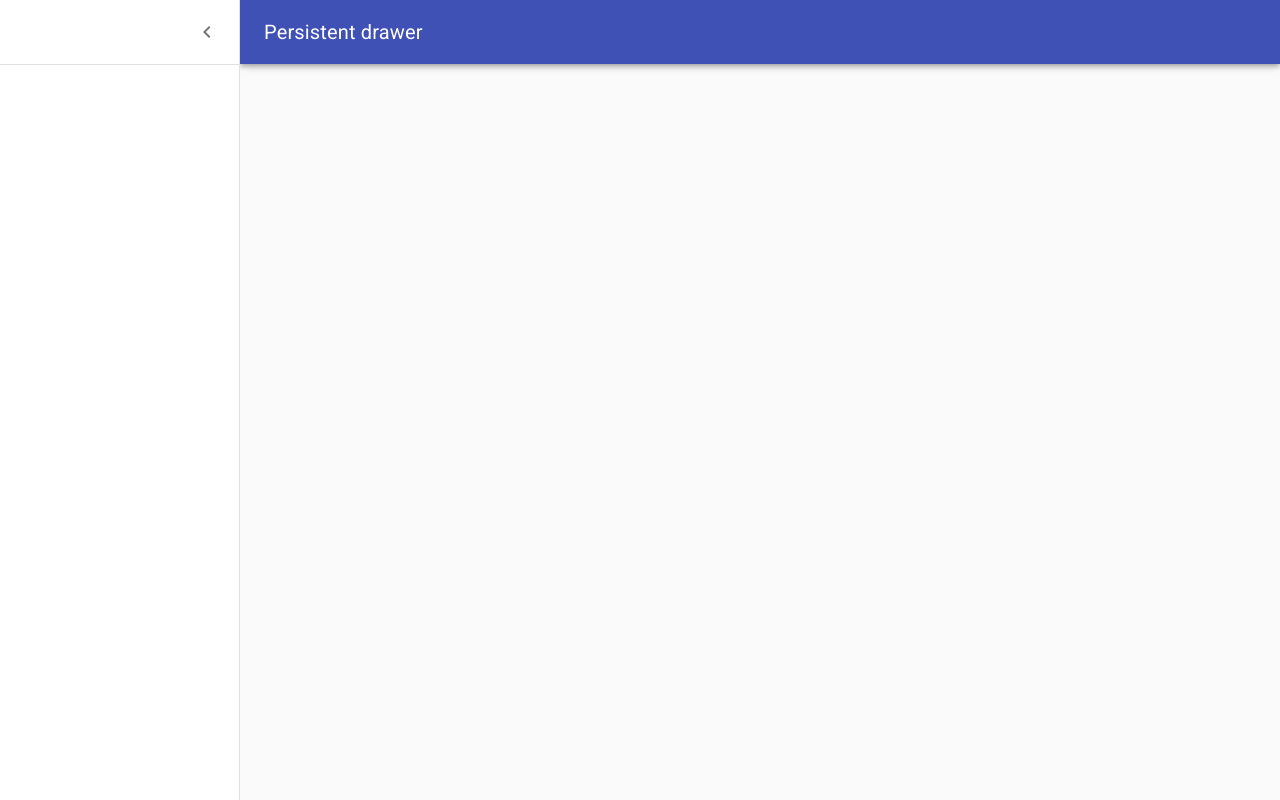
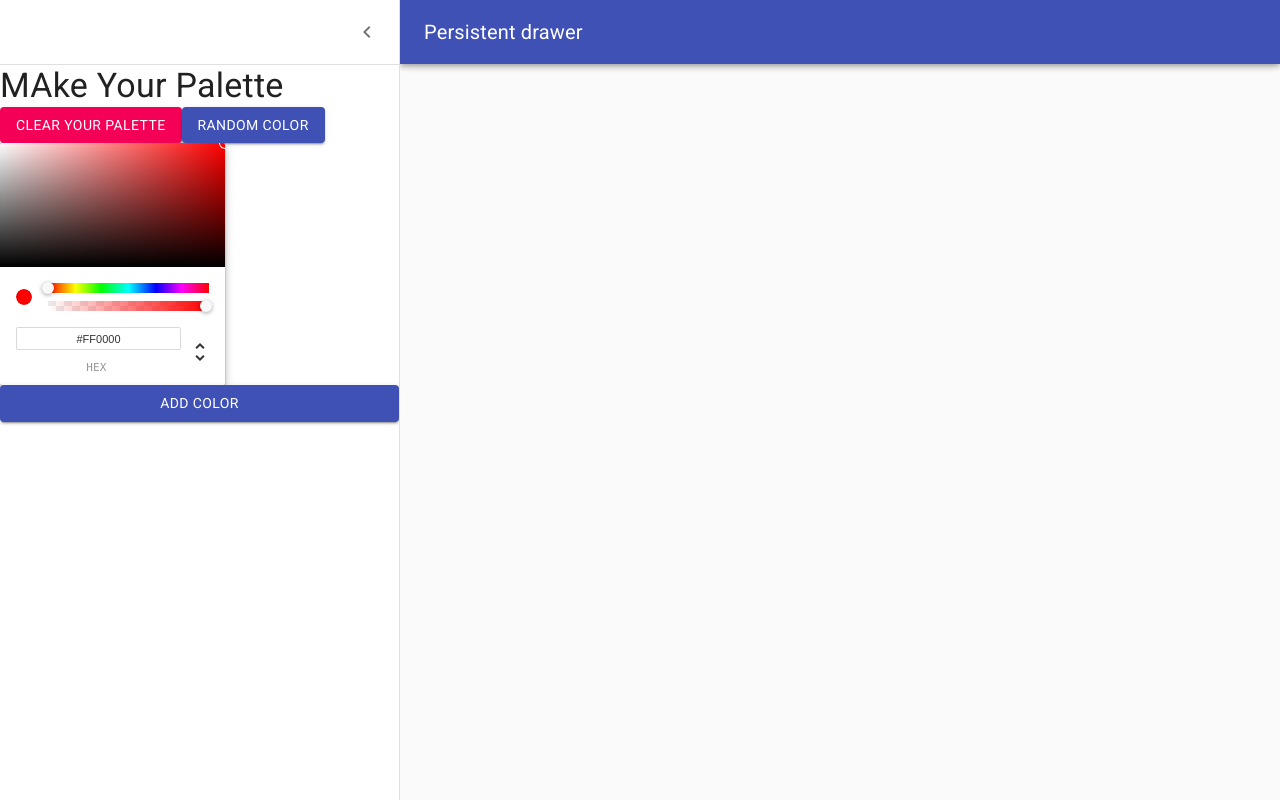
Before and after one commit to ezzeldenWork/color-app, a React (Create React App) app: page /palette/new in a window 1280 px wide. Both pictures are taken after a click on the button "Open drawer". Built offline with nearby package versions, Linux system fonts and the light colour scheme.

Commit message:
new palette Form

```diff
--- a/package.json
+++ b/package.json
@@ -12,6 +12,7 @@
     "chroma-js": "^2.1.2",
     "rc-slider": "^9.7.2",
     "react": "^17.0.2",
+    "react-color": "^2.19.3",
     "react-copy-to-clipboard": "^5.0.4",
     "react-dom": "^17.0.2",
     "react-router-dom": "^5.3.0",
--- a/src/newPaletteForm.js
+++ b/src/newPaletteForm.js
@@ -10,8 +10,10 @@ import Divider from "@material-ui/core/Divider";
 import IconButton from "@material-ui/core/IconButton";
 import MenuIcon from "@material-ui/icons/Menu";
 import ChevronLeftIcon from "@material-ui/icons/ChevronLeft";
+import {ChromePicker} from "react-color";
+import {Button} from "@material-ui/core";
 
-const drawerWidth = 240;
+const drawerWidth = 400;
 
 const styles = (theme) => ({
   root: {
@@ -125,6 +127,22 @@ export class newPaletteForm extends Component {
             </IconButton>
           </div>
           <Divider />
+          <Typography variant="h4">MAke Your Palette</Typography>
+          <div>
+            <Button variant="contained" color="secondary">
+              Clear Your Palette
+            </Button>
+            <Button variant="contained" color="primary">
+              Random Color
+            </Button>
+          </div>
+          <ChromePicker
+            color="red"
+            onChangeComplete={this.handleChangeComplete}
+          />
+          <Button variant="contained" color="primary">
+            Add Color
+          </Button>
         </Drawer>
         <main
           className={classNames(classes.content, {
```
Also changed, not shown: 1 other file (tests, documents, lock files or other folders).
